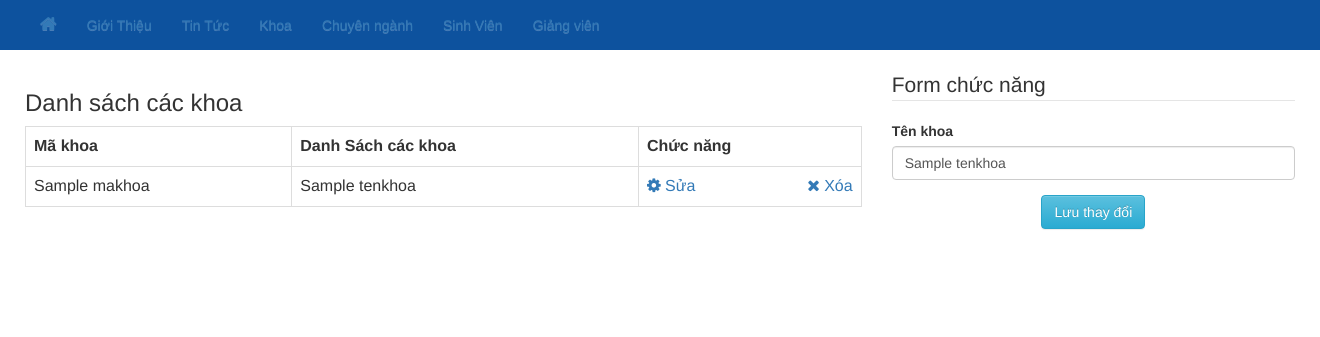
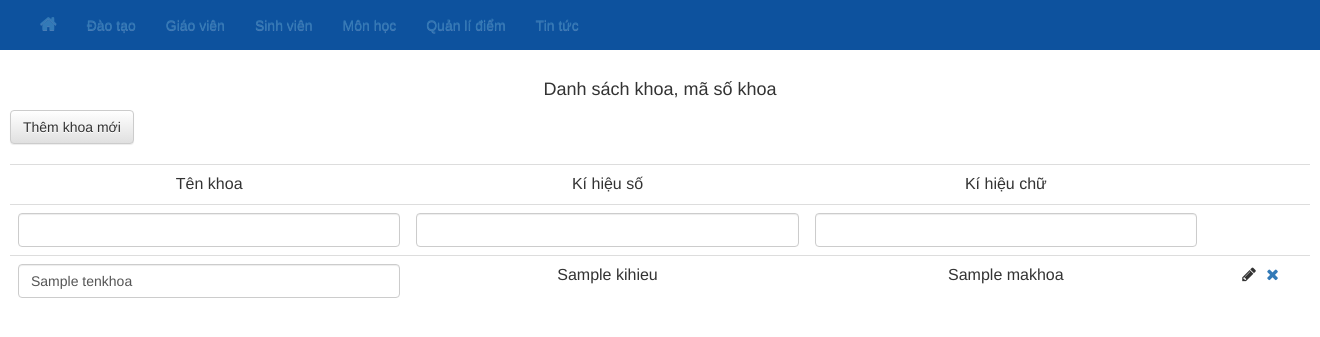
Before and after one commit to babysumo2912/Trang, a CodeIgniter app: the page made by application/views/daotao/khoa/home.php in a window 1320 px wide. Shown: the top 337 px of the page. Run offline with CodeIgniter, Linux system fonts and the light colour scheme; tables that the repository leaves empty hold one stand-in row (values such as "Sample post"); the template is opened without the code that fills it: most values are stand-ins (such as "Sample title", 1, 10 or a date in 2020).

Commit message:
quan li khoa

```diff
--- a/application/controllers/daotao/dangkimonhoc/Home.php
+++ b/application/controllers/daotao/dangkimonhoc/Home.php
@@ -1,5 +1,5 @@
 <?php
-class dangkimonhoc extends CI_Controller{
+class home extends CI_Controller{
 	function index(){
 
 	}
--- a/application/controllers/sinhvien/Dangkimonhoc.php
+++ b/application/controllers/sinhvien/Dangkimonhoc.php
@@ -22,7 +22,10 @@ class dangkimonhoc extends CI_Controller
         $session_sinhvien = $this->session->userdata('masinhvien');
 		if(isset($session_sinhvien)){
 			$data['sinhvien'] = $this->sinhvien_models->infomation($session_sinhvien);
-			$data['danhsachmonhoc_sinhvien'] = $this->sinhvien_models->danhsachmonhoc($session_sinhvien);
+			$danhsachmonhoc_sinhvien = $this->sinhvien_models->danhsachmonhoc($session_sinhvien);
+			if($danhsachmonhoc_sinhvien){
+			    $data['danhsachmonhoc_sinhvien'] = $danhsachmonhoc_sinhvien;
+            }
 		}else{
 			$thongbao = "Bạn phải đăng nhập để thực hiện chức năng này!";
 			$this->session->set_flashdata('in',$thongbao);
--- a/application/models/Khoa_models.php
+++ b/application/models/Khoa_models.php
@@ -7,20 +7,39 @@ class khoa_models extends CI_Model{
 		}else return false;
 	}
 	public function add($data){
-		$add = $this->db->insert('tb_khoa',$data);
-		return true;
+	    $this->db->where('makhoa',$data['makhoa']);
+	    $check = $this->db->get('tb_khoa');
+        $this->db->where('kihieu',$data['kihieu']);
+        $check_kihieu = $this->db->get(tb_khoa);
+        if($check_kihieu->num_rows()>0){
+            return 2;
+        }
+	    if($check->num_rows() > 0){
+                return 0;
+        }else{
+            $add = $this->db->insert('tb_khoa',$data);
+            if(isset($add)){
+                return 1;
+            }else return false;
+        }
 	}
+	public function update($data,$makhoa){
+	    $this->db->where('makhoa',$makhoa);
+	    $query = $this->db->get('tb_khoa');
+	    if($query->num_rows() > 0){
+            $this->db->where('makhoa',$makhoa);
+	        $update = $this->db->update('tb_khoa',$data);
+	        if(isset($update)){
+	            return 0;
+            }else return 2;
+        }else return 1;
+    }
 	public function getinfo($makhoa){
 		$this->db->where('makhoa',$makhoa);
 		$get = $this->db->get('tb_khoa');
 		if($get->num_rows() > 0){
 			return $get->result();
 		}else return false;
-	}
-	public function update($data){
-		$this->db->where('makhoa',$data['makhoa']);
-		$update = $this->db->update('tb_khoa',$data);
-		return true;
 	}
 	public function delete($makhoa){
 		$this->db->where('makhoa',$makhoa);
--- a/application/views/daotao/khoa/header.php
+++ b/application/views/daotao/khoa/header.php
@@ -28,18 +28,18 @@
                     <button type="button" class="navbar-toggle collapsed" data-toggle="collapse" data-target="#bs-example-navbar-collapse-1" aria-expanded="false">
                         <i class = "fa fa-bars"></i>
                     </button>
-                    <a class="navbar-brand home" href="#"><i class = "fa fa-home"></i></a>
+                    <a class="navbar-brand home" href="<?php echo base_url()?>"><i class = "fa fa-home"></i></a>
                 </div>
 
                 <!-- Collect the nav links, forms, and other content for toggling -->
                 <div class="collapse navbar-collapse" id="bs-example-navbar-collapse-1">
                     <ul class="nav navbar-nav">
-                        <li class="active"><a href="#">Giới Thiệu <span class="sr-only">(current)</span></a></li>
-                        <li><a href="#">Tin Tức</a></li>
-                        <li><a href="<?php echo base_url()?>khoa">Khoa</a></li>
-                        <li><a href="<?php echo base_url()?>chuyennganh">Chuyên ngành</a></li>
-                        <li><a href="#">Sinh Viên</a></li>
-                        <li><a href="#">Giảng viên</a></li>
+                        <li class="active"><a href="<?php echo base_url()?>daotao">Đào tạo<span class="sr-only">(current)</span></a></li>
+                        <li><a href="#">Giáo viên</a></li>
+                        <li><a href="<?php echo base_url()?>khoa">Sinh viên</a></li>
+                        <li><a href="<?php echo base_url()?>chuyennganh">Môn học</a></li>
+                        <li><a href="#">Quản lí điểm</a></li>
+                        <li><a href="#">Tin tức</a></li>
                     </ul>
                     <!-- <form class="navbar-form navbar-left">
                         <div class="form-group">
@@ -50,8 +50,8 @@
                     <ul class="nav navbar-nav navbar-right">
                         <?php if(isset($admin)){
                             ?>
-                        <li><a href="<?php echo base_url()?>sinhvien/login"><?php echo $admin ?></a></li>
-                        <li><a href="<?php echo base_url()?>sinhvien/logout">Đăng xuất</a></li>
+                            <li><a href="<?php echo base_url()?>"><?php echo $admin ?></a></li>
+                            <li><a href="<?php echo base_url()?>daotao/home/logout">Đăng xuất</a></li>
                             <?php
                         }
                         ?>
--- a/application/views/daotao/khoa/home.php
+++ b/application/views/daotao/khoa/home.php
@@ -3,80 +3,75 @@ include 'header.php';
  ?>
  <div class = "row">
  <div class = "max">
- 	<div class = "col-xs-8">
- 		<h3>Danh sách các khoa</h3>
-		<table class = "table table-bordered">
-			<tr class = "text-center">
-				<th>Mã khoa</th>
-				<th>Danh Sách các khoa</th>
-				<th>Chức năng</th>
+<!--     <div class="col-xs-3" style="border: 1px solid #ccc" >-->
+<!--         <ul style = "list-style: none;">-->
+<!--             <li style = "line-height: 50px">-->
+<!--                 <a href="" style = "display: block">Hệ đào tạo</a>-->
+<!--             </li>-->
+<!--             <li style = "line-height: 50px">-->
+<!--                 <a href="--><?php //echo base_url()?><!--daotao/khoa/home" style = "display: block">Quản lí khoa</a>-->
+<!--             </li>-->
+<!--             <li style = "line-height: 50px">-->
+<!--                 <a href="" style = "display: block">Quản lí chuyên ngành</a>-->
+<!--             </li>-->
+<!--         </ul>-->
+<!--     </div>-->
+<!--     <div class="col-xs-9">-->
+     <div class="text-center">
+         <h4>Danh sách khoa, mã số khoa</h4>
+     </div>
+     <?php
+     $style = array(
+         'class' => 'form-group'
+     );
+     echo form_open('daotao/khoa/home/add')
+     ?>
+     <div style="margin-bottom: 20px">
+         <input type ="submit" class="btn btn-default" value="Thêm khoa mới">
+         <?php
+         if(isset($err)){
+             echo '&nbsp;&nbsp;&nbsp;&nbsp;&nbsp'.$err;
+         }
+         ?>
+     </div>
+ 	<table class="table table-hover">
+        <tr style="text-align: center">
+            <td>Tên khoa</td>
+            <td>Kí hiệu số</td>
+            <td>Kí hiệu chữ</td>
+            <td>&nbsp;</td>
         </tr>
-			<?php
-			if(isset($khoa)){
-				foreach ($khoa as $key) {
+        <tr style="text-align: center">
+            <td>
+                <input type="text" class="form-control" required name="tenkhoa">
+            </td>
+            <td>
+                <input type="text" class="form-control" required name="kihieuso">
+            </td>
+            <td>
+                <input type="text" class="form-control" required name="makhoa">
+            </td>
+            <?php echo form_close();?>
+            <td></td>
+        </tr>
+        <?php if(isset($khoa)){
+            foreach ($khoa as $row){
+                echo form_open('daotao/khoa/home/update/'.$row->makhoa)
         ?>
-			<tr>
-				<td><?php echo $key->makhoa?></td>
-				<td><?php echo $key->tenkhoa?></td>
+            <tr style="text-align: center">
+                <td><input type="text" value="<?php echo $row->tenkhoa?>" class="form-control" name="tenkhoa" required ></td>
+                <td><?php echo $row->kihieu?></td>
+                <td><?php echo $row->makhoa?></td>
                 <td>
-					<a style="float: left" href="<?php echo base_url()?>khoa/home/update/<?php echo $key->makhoa?>"><i class = "fa fa-cog"></i>&nbsp;Sửa</a>
-					<a href="<?php echo base_url()?>khoa/delete/<?php echo $key->makhoa?>" style = "float: right"><i class = "fa fa-close"></i>&nbsp;Xóa</a>
+                    <button type="submit" style="border:none; background: inherit"><i class="fa fa-pencil"></i></button>
+                    <?php echo form_close();?>
+                    <a href=""><i class="fa fa-remove"></i></a>
                 </td>
             </tr>
         <?php
             }
-			}
-
-			 ?>
+        }?>
     </table>
      </div>
-	<div class = "col-xs-4">
-	<?php
-	if(isset($khoaup)){
-		$style = array(
-			'class' => 'form-group'
-			);
-
-		foreach ($khoaup as $row) {
-			echo form_open('khoa/home/update/'.$row->makhoa);
-
-		?>
-		<fieldset>
-			<legend>Form chức năng</legend>
-			<div class="form-group">
-				<label>Tên khoa</label>
-				<input type="text" name="tenkhoa" class = "form-control" value="<?php echo $row->tenkhoa?>">
  </div>
-			<div class="form-group text-center">
-				<input type="submit" class = "btn btn-info" value="Lưu thay đổi">
-			</div>
-		</fieldset>
-
-		<?php echo form_close();
-
-		}
-	}else{
-
-	?>
-		<?php
-		$style = array(
-			'class' => 'form-group'
-			);
-		echo form_open('khoa/add');
-		?>
-		<fieldset>
-			<legend>Form chức năng</legend>
-			<div class="form-group">
-				<label>Tên khoa</label>
-				<input type="text" name="tenkhoa" class = "form-control">
-			</div>
-			<div class="form-group text-center">
-				<input type="submit" class = "btn btn-info" value="Thêm mới">
-			</div>
-		</fieldset>
-		<?php echo form_close();
-		}?>
-
-	</div>
- </div>
- </div>
+<!-- </div>-->
--- a/public/style/css/style.css
+++ b/public/style/css/style.css
@@ -308,3 +308,14 @@ body{
 .wapperadmin{
     background: #ccc;
 }
+.menu-left ul{
+    list-style: none;
+    margin: 0;
+    padding: 0;
+}
+.menu-left ul li{
+    line-height: 50px;
+}
+.menu-left ul li a{
+    display: block;
+}
```
Also changed, not shown: application/controllers/daotao/khoa/Home.php (added, +62 -0 lines), application/views/daotao/header.php (+7 -7 lines), application/views/daotao/home.php (+20 -0 lines), db_neu.sql (+18 -30 lines). Lines whose indentation alone changed are shown as unchanged.
